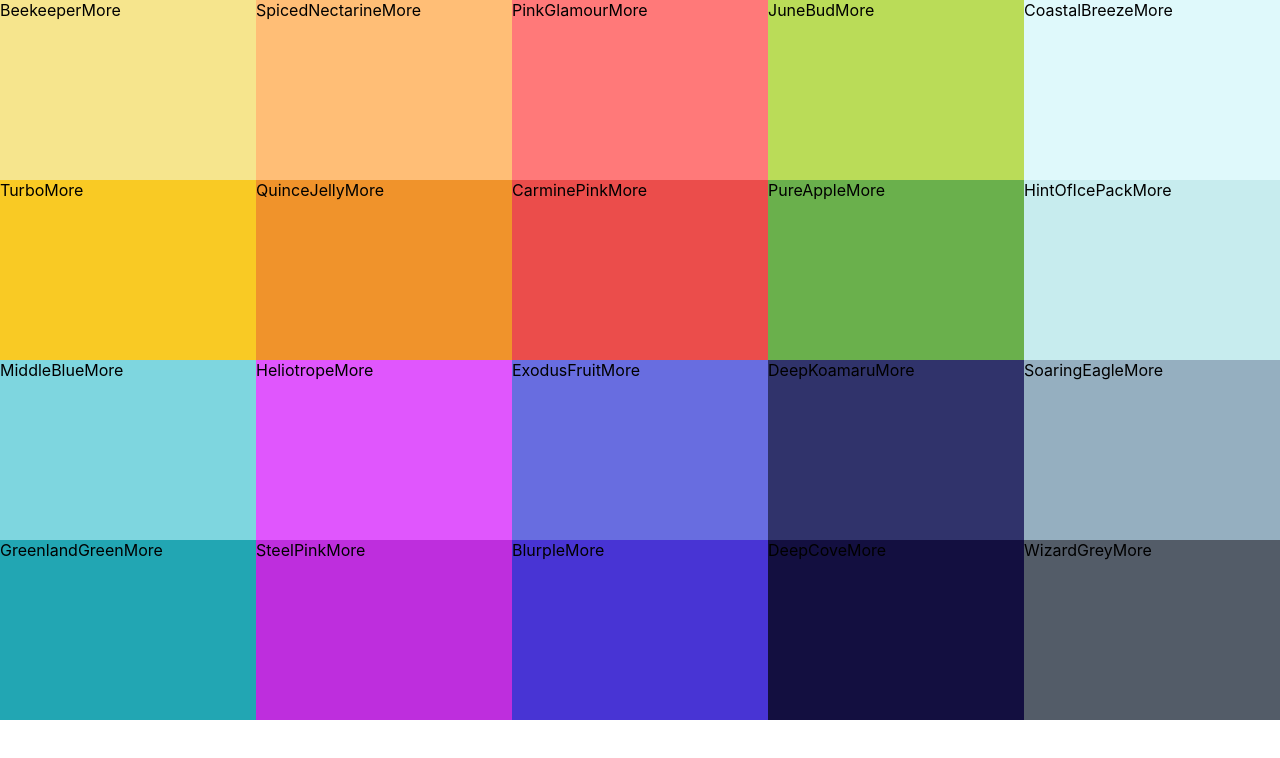
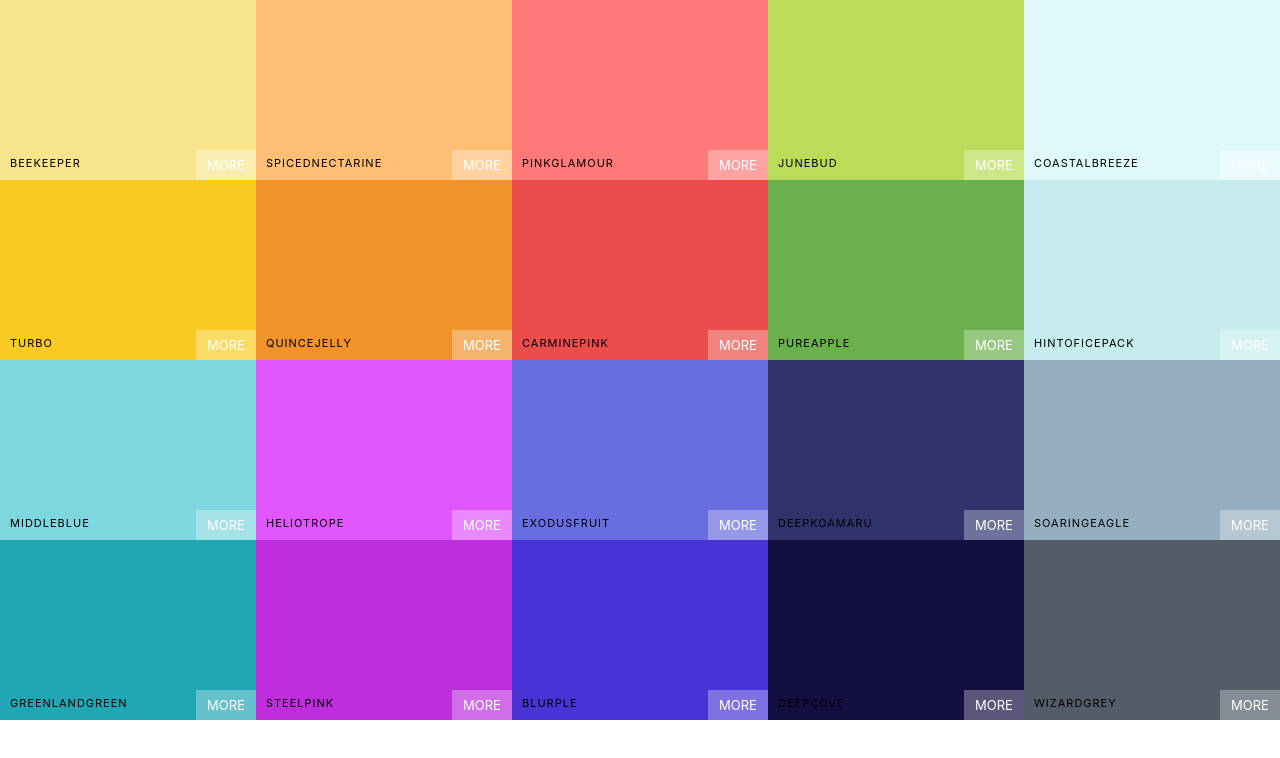
Before and after one commit to theprag0/Color-Harbor_React, a React (Create React App) app: page / in a window 1280 px wide. Shown: the top 758 px of the page. Built offline with nearby package versions, Linux system fonts and the light colour scheme.

Commit message:
style ColorBox

```diff
--- a/src/ColorBox.css
+++ b/src/ColorBox.css
@@ -2,7 +2,58 @@
     width: 20%;
     height: 25%;
     margin: 0 auto;
-    display: inline-block;
     position: relative;
     cursor: pointer;
 }
+
+.copy-button{
+    width: 100px;
+    height: 30px;
+    position: absolute;
+    display: inline-block;
+    top: 50%;
+    left: 50%;
+    margin-left: -50px;
+    margin-top: -15px;
+    outline: none;
+    border: none;
+    text-align: center;
+    color: #fff;
+    background-color: rgba(255, 255, 255, 0.3);
+    font-size: 0.9rem;
+    line-height: 30px;
+    text-transform: uppercase;
+    opacity: 0;
+}
+
+.ColorBox:hover .copy-button{
+    opacity: 1;
+    transition: 0.5s;
+}
+
+.box-content{
+    position: absolute;
+    left: 0;
+    bottom: 0;
+    width: 100%;
+    padding: 10px;
+    color: #000;
+    letter-spacing: 1px;
+    font-size: 11px;
+    text-transform: uppercase;
+}
+
+.see-more{
+    position: absolute;
+    right: 0;
+    bottom: 0;
+    background-color: rgba(255, 255, 255, 0.3);
+    color: #fff;
+    border: none;
+    width: 60px;
+    height: 30px;
+    font-size: 13px;
+    text-align: center;
+    line-height: 30px;
+    text-transform: uppercase;
+}
--- a/src/ColorBox.js
+++ b/src/ColorBox.js
@@ -3,10 +3,16 @@
 
 class ColorBox extends Component{
     render() {
+        const {name, background} = this.props;
         return(
-            <div style={{background: this.props.background}} className="ColorBox">
-                <span>{this.props.name}</span>
-                <span>More</span>
+            <div style={{background}} className="ColorBox">
+                <div className="copy-container">
+                    <div className="box-content">
+                        <span>{name}</span>
+                    </div>
+                    <button className="copy-button">Copy</button>
+                </div>
+                <span className="see-more">More</span>
             </div>
         );
     }
--- a/src/Palette.css
+++ b/src/Palette.css
@@ -4,4 +4,6 @@
 
 .Palette-colors{
     height: 90%;
+    display: flex;
+    flex-wrap: wrap;
 }
```
